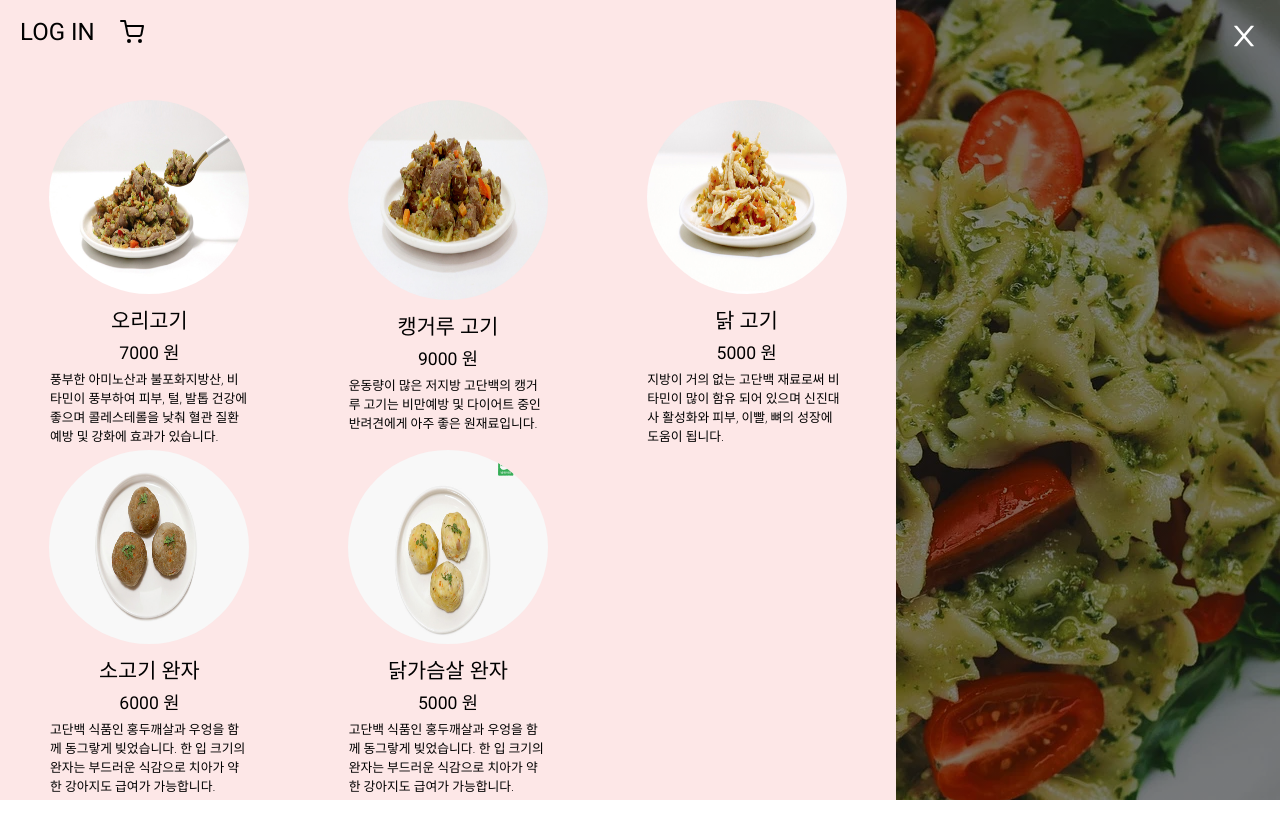
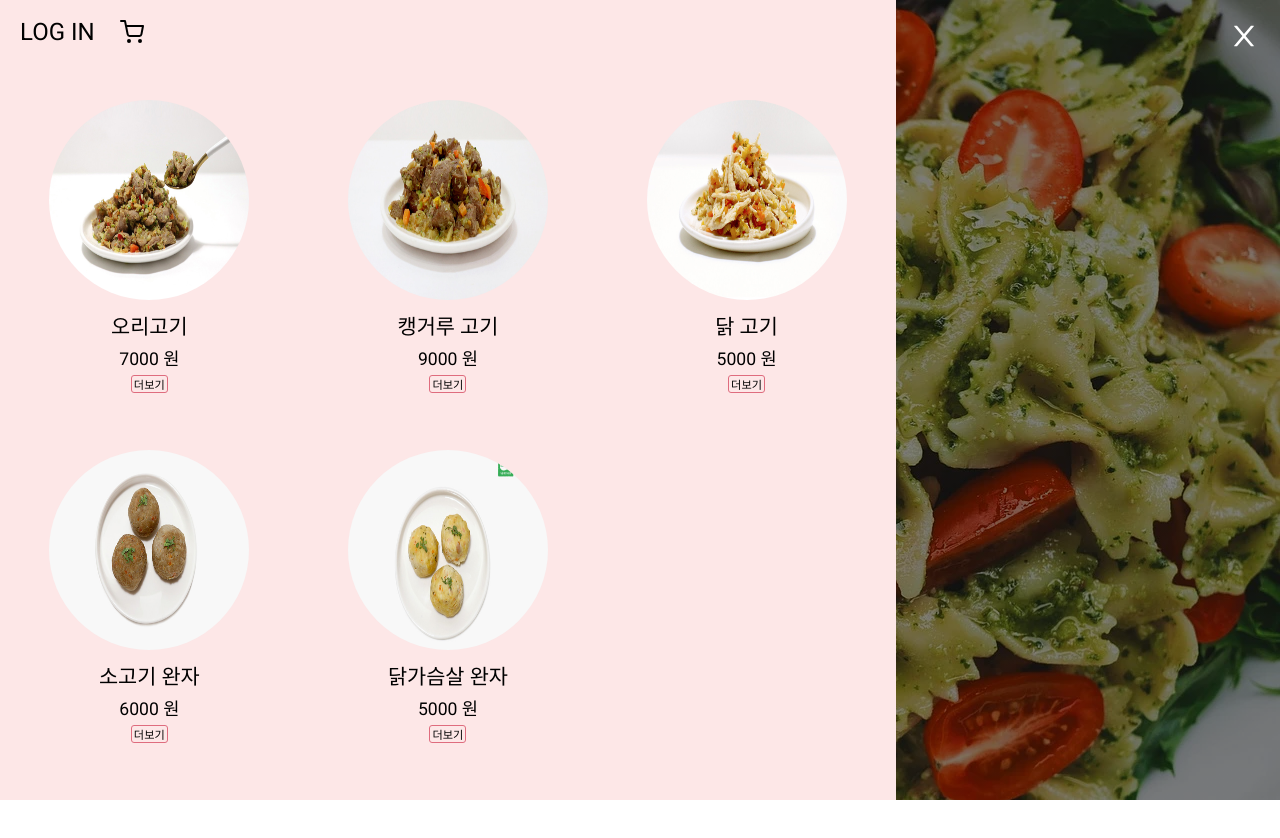
Before and after one commit to Choharim/food-website, a React (Create React App) app: page /#/shop in a window 1280 px wide. Shown: the top 838 px of the page. Built offline with nearby package versions, Linux system fonts and the light colour scheme.

Commit message:
Add more DescriptionBtn

```diff
--- a/src/components/Shop/Menu.js
+++ b/src/components/Shop/Menu.js
@@ -1,4 +1,4 @@
-import React from "react";
+import React, { useState } from "react";
 import {
   ItemsContainer,
   ItemContainer,
@@ -7,12 +7,25 @@ import {
   ItemName,
   ItemPrice,
   ItemDesc,
+  ItemDescBtn,
 } from "./MenueElements";
 
 const Menu = ({ menuItems }) => {
+  const [moreDesc, setMoreDesc] = useState(false);
+  const [clickedProduct, setClickedProduct] = useState();
+
+  const clickedDescBtn = (event) => {
+    const {
+      target: { name },
+    } = event;
+
+    setClickedProduct(name);
+    setMoreDesc(!moreDesc);
+  };
+
   return (
     <ItemsContainer>
-      {menuItems.map((item) => {
+      {menuItems.map((item, index) => {
         const { id, product, category, price, img, desc } = item;
         return (
           <ItemContainer key={id} category={category}>
@@ -20,7 +33,12 @@ const Menu = ({ menuItems }) => {
             <ItemInfo>
               <ItemName>{product}</ItemName>
               <ItemPrice>{price}</ItemPrice>
-              <ItemDesc>{desc}</ItemDesc>
+              <ItemDescBtn name={product} onClick={clickedDescBtn}>
+                {moreDesc && clickedProduct === product ? "닫기" : "더보기"}
+              </ItemDescBtn>
+              {moreDesc && clickedProduct === product ? (
+                <ItemDesc>{desc}</ItemDesc>
+              ) : null}
             </ItemInfo>
           </ItemContainer>
         );
--- a/src/components/Shop/MenueElements.js
+++ b/src/components/Shop/MenueElements.js
@@ -38,10 +38,30 @@ export const ItemName = styled.span`
 
 export const ItemPrice = styled.span`
   font-size: 1.1rem;
+  padding-bottom: 5px;
+`;
+
+export const ItemDescBtn = styled.button`
+  background-color: transparent;
+  outline: none;
+  border: 1px solid #df6c7e;
+  border-radius: 3px;
+  font-size: 0.7rem;
+  padding: 0 2px;
+  cursor: pointer;
+
+  &:active {
+    transform: scale(0.9);
+  }
 `;
 
 export const ItemDesc = styled.span`
   font-size: 0.8rem;
-  font-weight: 350;
-  padding: 5px 50px;
+  border: 2px solid #df6c7e;
+  border-radius: 13px;
+  padding: 5px;
+  width: 110px;
+  position: relative;
+  top: -20px;
+  left: 80px;
 `;
```
Also changed, not shown: 1 other file (tests, documents, lock files or other folders).
